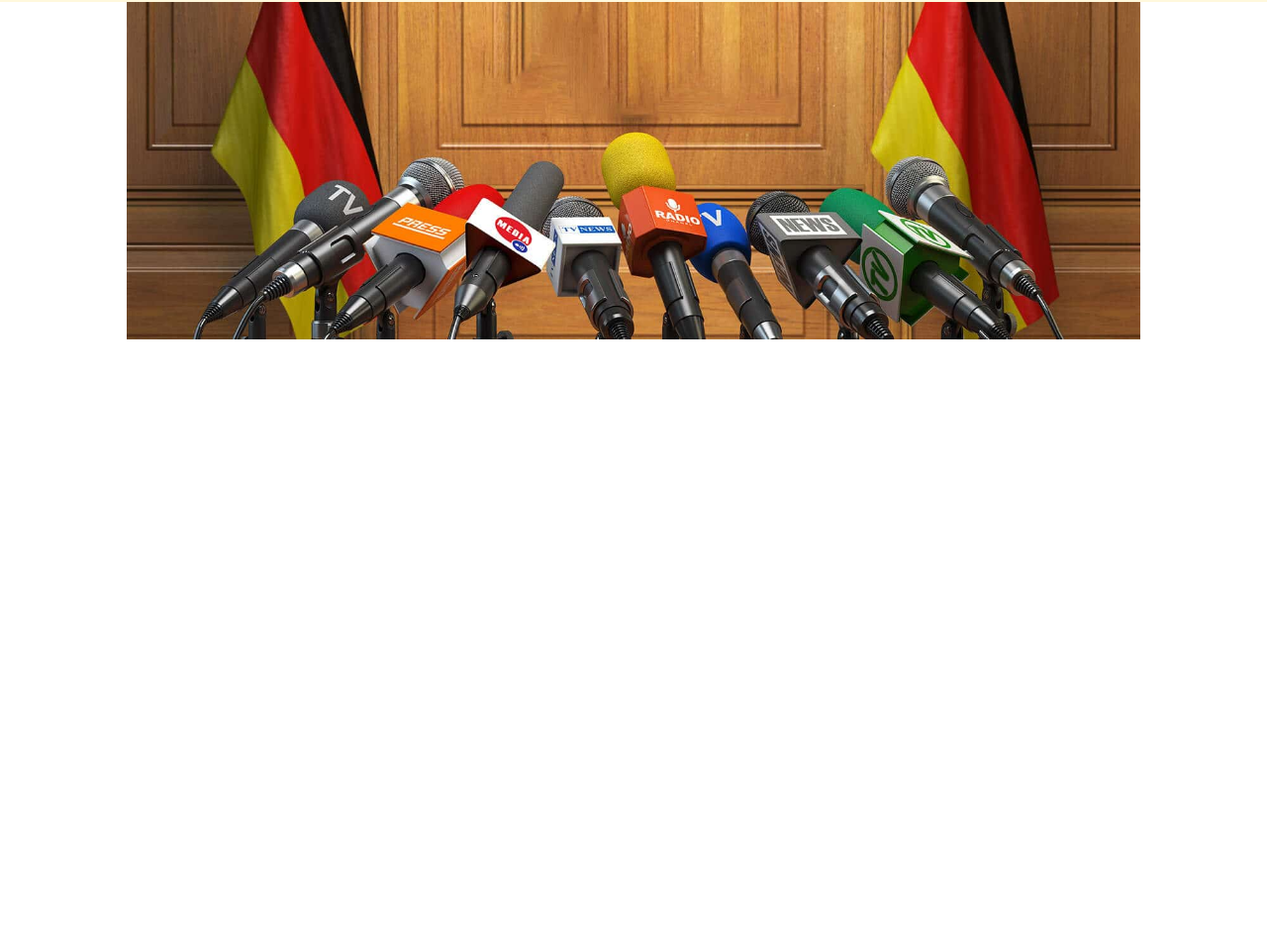
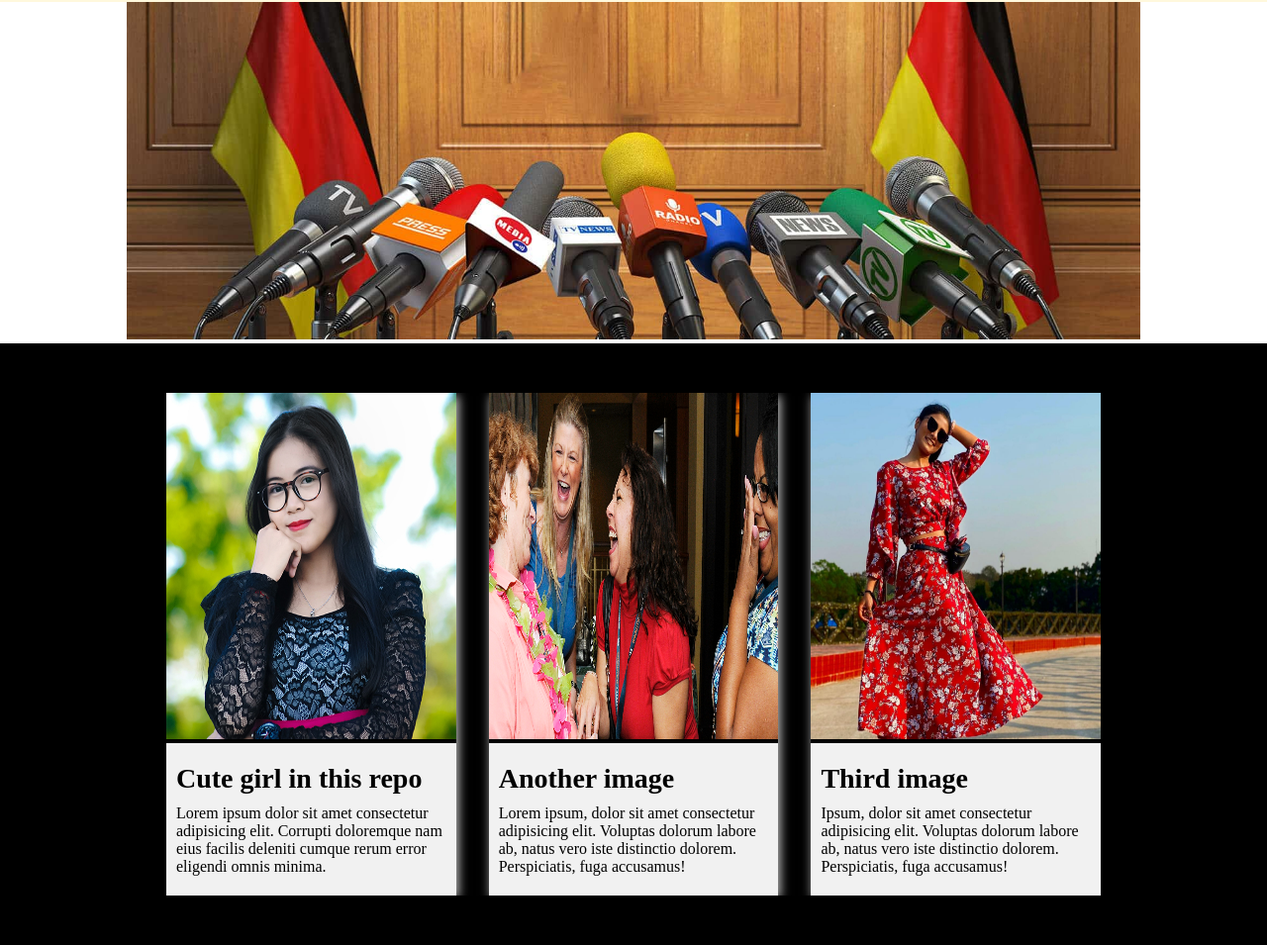
Before and after one commit to ashik-ashik/git-learning-1, a plain HTML site: page index.html in a window 1280 px wide. Shown: the part 1565-2520 px from the top of the page at 99% size. Before the commit the page ends 1912 px from the top, so only its background shows below. Drawn offline with Linux system fonts and the light colour scheme.

Commit message:
add a new image hoverable section

```diff
--- a/css/index.css
+++ b/css/index.css
@@ -68,3 +68,65 @@ img{
 .new-para p{
   font-size: 16px;
 }
+
+.img-hover{
+  padding: 50px;
+  background: #000;
+
+}
+.img-hover .row{
+  overflow: hidden;
+  display: flex;
+  justify-content: space-between;
+  align-items: stretch;
+}
+.img-hover .row .col-1{
+  width: 31%;
+}
+.img-hover .img-box{
+  overflow: hidden;
+  position: relative;
+}
+.img-hover .img-box img{
+  transition: transform 400ms;
+  height: 350px;
+}
+.img-hover .img-box .overlay{
+  transition: 400ms;
+  position: absolute;
+  top: 0;
+  left: 0;
+  width: 100%;
+  height: 0%;
+  display: flex;
+  justify-content: center;
+  align-items: center;
+  background: #00000078;
+  visibility: hidden;
+}
+.img-hover .row .img-box h5{
+  font-size: 30px;
+  font-weight: 900;
+  font-family: 'wide latin';
+  color: #FFF;
+}
+.img-hover .img-box:hover .overlay{
+  height: 100%;
+  visibility: visible;
+}
+.img-hover .col-1{
+  box-shadow: 2px 3px 10px #ccc;
+
+}
+.img-hover .col-1 .text{
+  padding: 10px;
+  background: #f1f1f1;
+}
+.img-hover .col-1 .text h4{
+  font-size: 28px;
+  margin: 10px 0;
+}
+.img-hover .col-1 .text p{
+  font-size: 16px;
+  margin: 10px 0;
+}
--- a/index.html
+++ b/index.html
@@ -70,5 +70,58 @@
     </div>
   </section>
   <!-- ! img section 2 -->
+
+  <!-- image hover effect -->
+  <section class="img-hover">
+    <div class="container">
+      <div class="row">
+        <div class="col-1">
+          <div class="img-box">
+            <img src="./img/black-top-4.jpg" alt="Cutee girl">
+            <div class="overlay">
+              <h5 class="wow">WOW</h5>
+            </div>
+          </div>
+          <div class="text">
+            <h4 class="img-title">Cute girl in this repo</h4>
+          <p>
+            Lorem ipsum dolor sit amet consectetur adipisicing elit. Corrupti doloremque nam eius facilis deleniti cumque rerum error eligendi omnis minima.
+          </p>
+          </div>
+        </div>
+        <div class="col-1">
+          <div class="img-box">
+            <img src="./img/lugh.png" alt="">
+            <div class="overlay">
+              <h5>Super</h5>
+            </div>
+          </div>
+          <div class="text">
+            <h4>Another image</h4>
+            <p>
+              Lorem ipsum, dolor sit amet consectetur adipisicing elit. Voluptas dolorum labore ab, natus vero iste distinctio dolorem. Perspiciatis, fuga accusamus!
+
+            </p>
+          </div>
+        </div>
+        <div class="col-1">
+          <div class="img-box">
+            <img src="./img/red-girl.jpg" alt="">
+            <div class="overlay">
+              <h5>LOL</h5>
+            </div>
+          </div>
+          <div class="text">
+            <h4>Third image</h4>
+            <p>
+             Ipsum, dolor sit amet consectetur adipisicing elit. Voluptas dolorum labore ab, natus vero iste distinctio dolorem. Perspiciatis, fuga accusamus!
+
+            </p>
+          </div>
+        </div>
+      </div>
+    </div>
+  </section>
+  <!-- ! image hover effect -->
 </body>
 </html>
```
